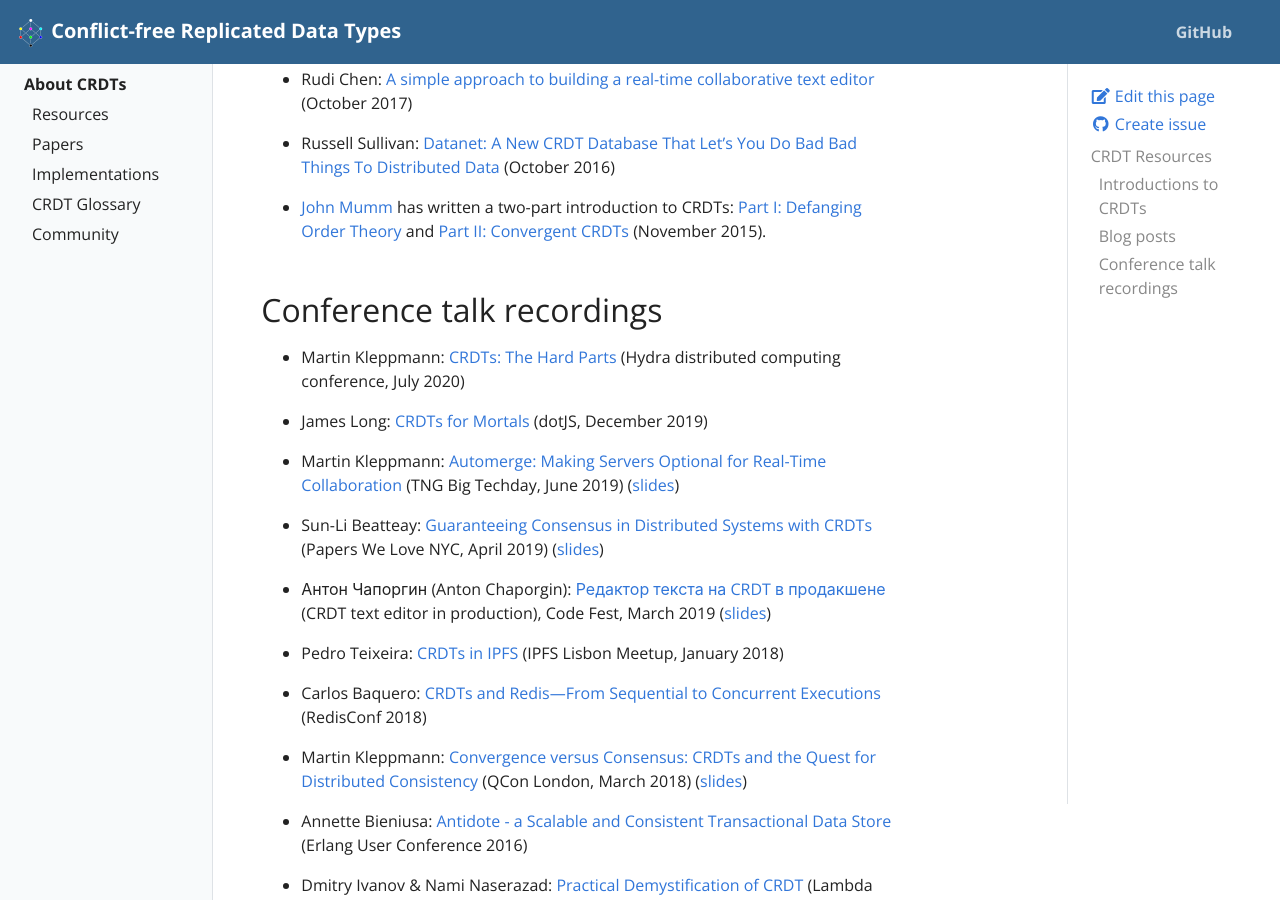
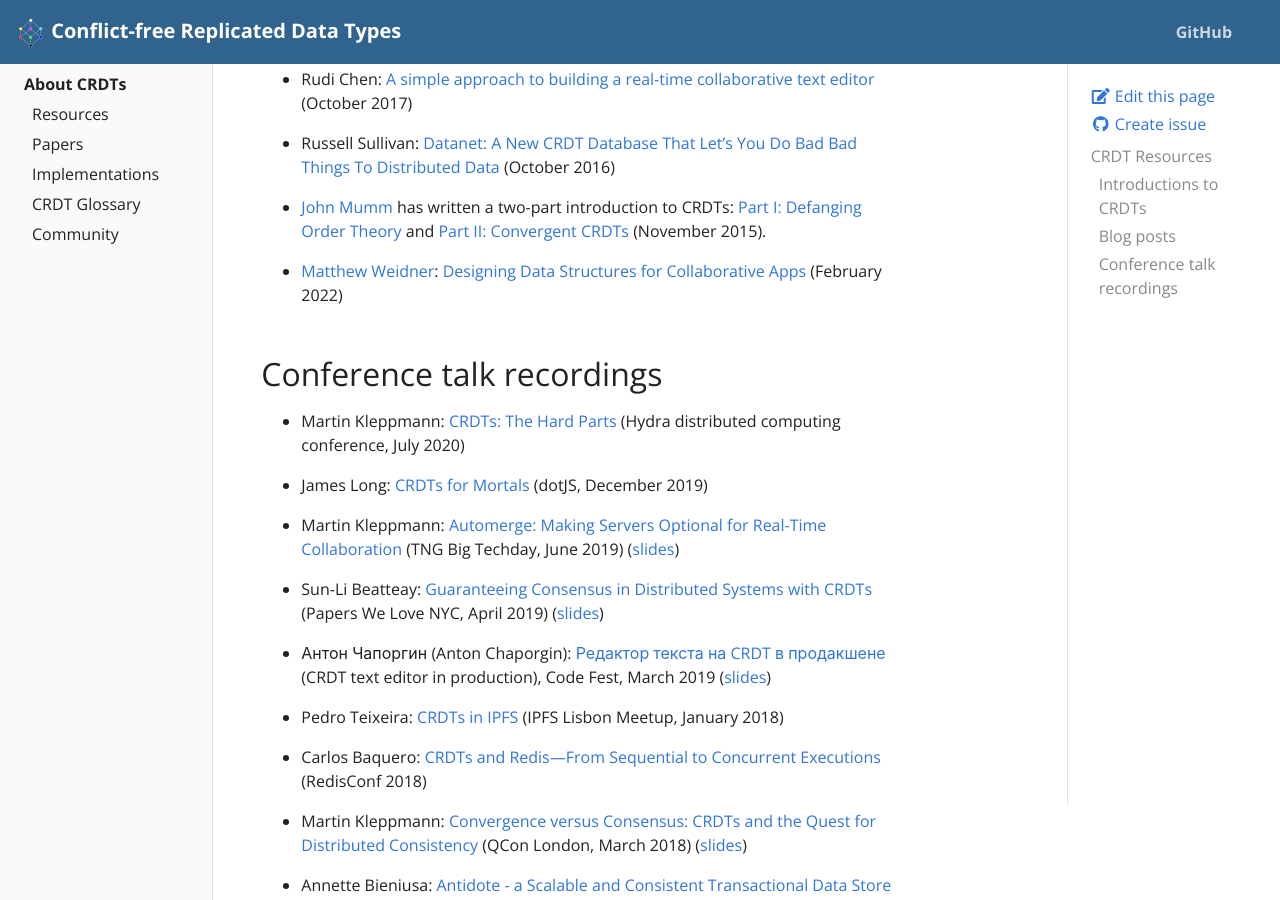
Before and after one commit to ept/crdt-website, a Jekyll site: the page built from pages/resources.md, in a window 1280 px wide and 900 px high, scrolled down 1149 px. Built offline with Jekyll 4.4.1, drawn with Linux system fonts in a browser that asks for light colours.

Commit message:
Add Matthew Weidner's design blog post

```diff
--- a/pages/resources.md
+++ b/pages/resources.md
@@ -86,6 +86,9 @@ permalink: /resources
   [Part II: Convergent CRDTs](http://jtfmumm.com/blog/2015/11/24/crdt-primer-2-convergent-crdts/)
   (November 2015).
 
+* [Matthew Weidner](https://mattweidner.com/):
+  [Designing Data Structures for Collaborative Apps](https://mattweidner.com/2022/02/10/collaborative-data-design.html)
+  (February 2022)
 
 ## Conference talk recordings
 
```
